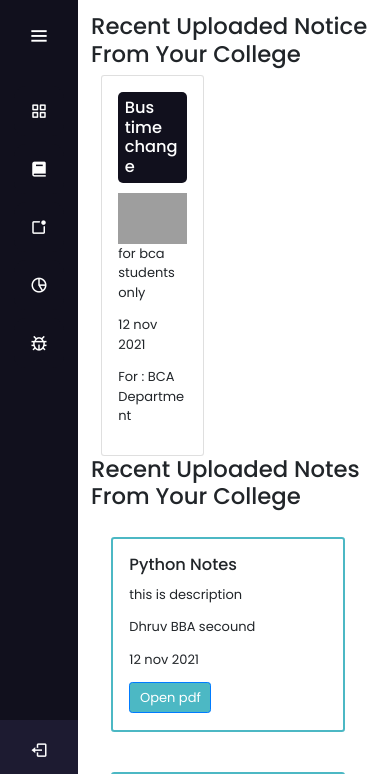
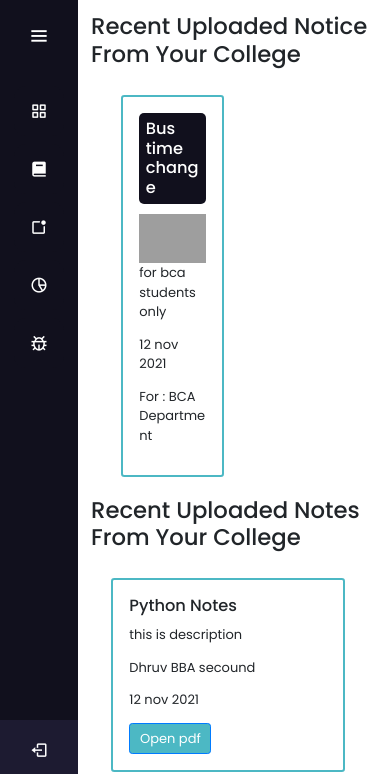
Before and after one commit to itsdhruvgupta/NotesOfCollegeSite, a Django app: page / in a window 390 px wide. Shown: the part 64-838 px from the top of the page. Run offline with Django 3.2, Linux system fonts and the light colour scheme; data comes from the database, SQL or seed files in the repository; both versions use the stored data as it was after the commit; some libraries are stand-ins or nearby versions; grey boxes are pictures that could not be loaded.

Commit message:
12-01-20222

```diff
--- a/notesSite/templates/base_template.html
+++ b/notesSite/templates/base_template.html
@@ -117,6 +117,18 @@
           display:flex;
           flex-wrap : wrap;
       }
+      .card{
+        width: 36%;
+        margin: 20px;
+        border: #4CB8C4 solid 2px;
+    }
+
+    @media(max-width:600px){
+        .card{
+            width:80%;
+        }
+
+    }
     </style>
 </head>
 
```
Also changed, not shown: notesSite/db.sqlite3.
